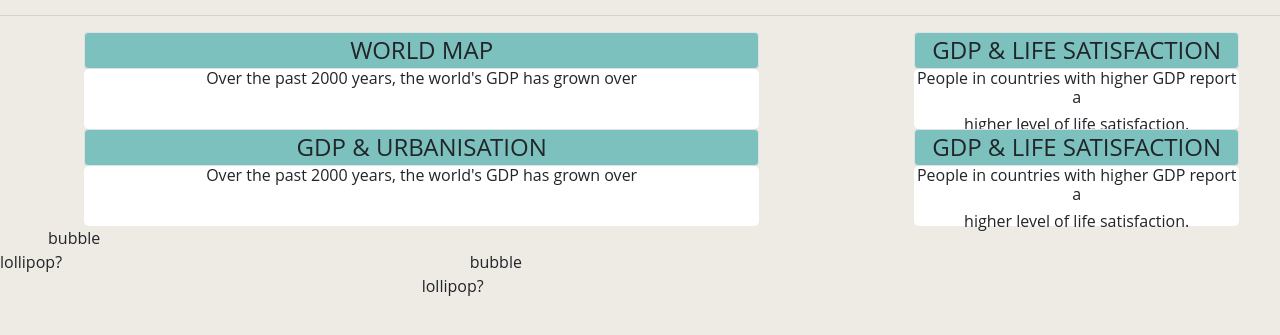
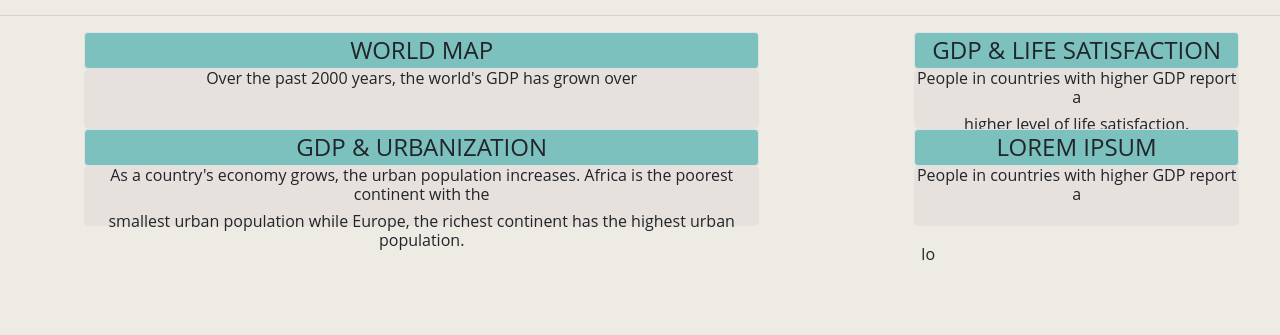
Before and after one commit to alxojy/econs-viz, a plain HTML site: page index.html in a window 1280 px wide. Shown: the part 91-426 px from the top of the page. Drawn offline with nearby package versions, Linux system fonts and the light colour scheme; a script that the page names is missing.

Commit message:
fix layout

```diff
--- a/index.html
+++ b/index.html
@@ -28,6 +28,7 @@
 
   </div>
   <hr>
+
     <div class="row">
       <div class="col-8 text-center">
         <div class="border rounded">
@@ -56,51 +57,31 @@
     <div class="row">
       <div class="col-8 text-center">
         <div class="border rounded">
-        <h4>GDP & URBANISATION</h4>
+          <h4>GDP & URBANIZATION</h4>
         </div>
         <div class="border-white">
-        <h6>Over the past 2000 years, the world's GDP has grown over</h6>
-        <h5></h5>
+          <h6>As a country's economy grows, the urban population increases. Africa is the poorest continent with the </h6>
+          <h6>smallest urban population while Europe, the richest continent has the highest urban population.</h6>
         </div>
       </div>
 
       <div class="col-4 text-center">
         <div class="border rounded">
-        <h4>GDP & LIFE SATISFACTION</h4>
+          <h4>LOREM IPSUM</h4>
         </div>
         <div class="border-white">
           <h6>People in countries with higher GDP report a</h6>
-        <h6>higher level of life satisfaction.</h6>
+          <h6></h6>
+        </div>
       </div>
     </div>
 
-  <div class="col-8 ml-5" id="bubble">
-    bubble
-  </div>
-
-  <div class="col-4">
-    lollipop?
-  </div>
-
-    <div class="row">
-
-      <div class="col-8 ml-5" id="bubble">
-        bubble
-      </div>
-
-      <div class="col-4">
-        lollipop?
-      </div>
-
+    <div class="row mt-3">
+      <div class="col-8 ml-5" id="bubble"></div>
+      <div class="col-3">lo</div>
     </div>
 
 
 
-  </div>
-
-
-
-  <div>
-  </div>
 </body>
 </html>
--- a/json_charts/bubble_plot.json
+++ b/json_charts/bubble_plot.json
@@ -3,7 +3,7 @@
   "description": "A bubbleplot showing countries, years, and urbanisation on continent.",
   "width": "container",
   "height": 300,
-  "title": ["Urban Population of Countries by GDP and Continent","__________________________________________________________________"],
+  "title": ["Urbanization of Countries by GDP, Continent & Population Size","__________________________________________________________________"],
   "data": {
     "url": "https://alxojy.github.io/econs-viz/data/urbanisation.csv"
   },
--- a/style.css
+++ b/style.css
@@ -40,7 +40,7 @@ p {
 	width: 80% !important;
 	position: center;
 	margin: 0 auto;
-	background-color: #FFFFFF;
+	background-color: #e6e1dd;
 	height: 60px;
 	border-radius: 5px;
 }
```
Lines whose indentation alone changed are shown as unchanged.
